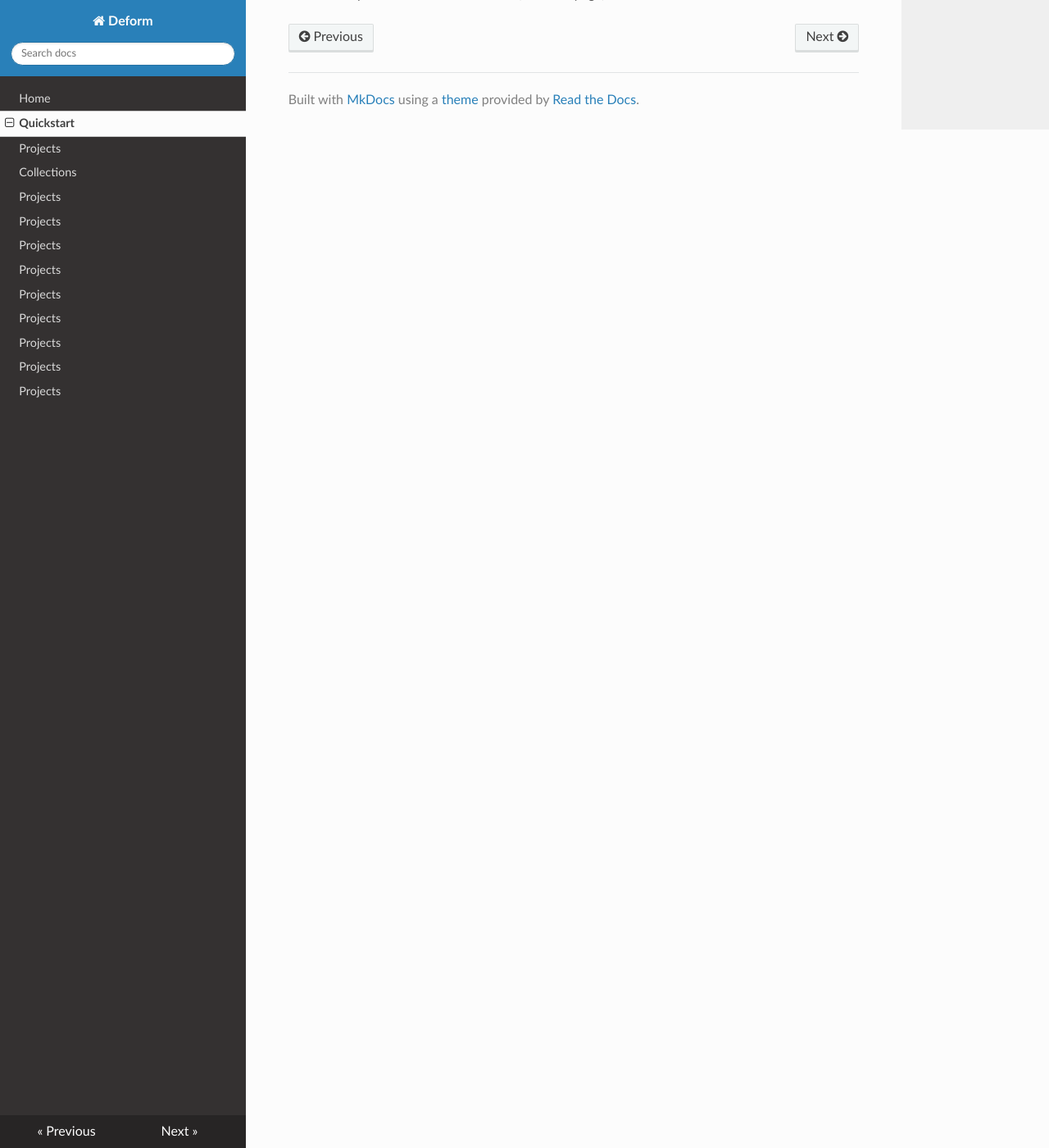
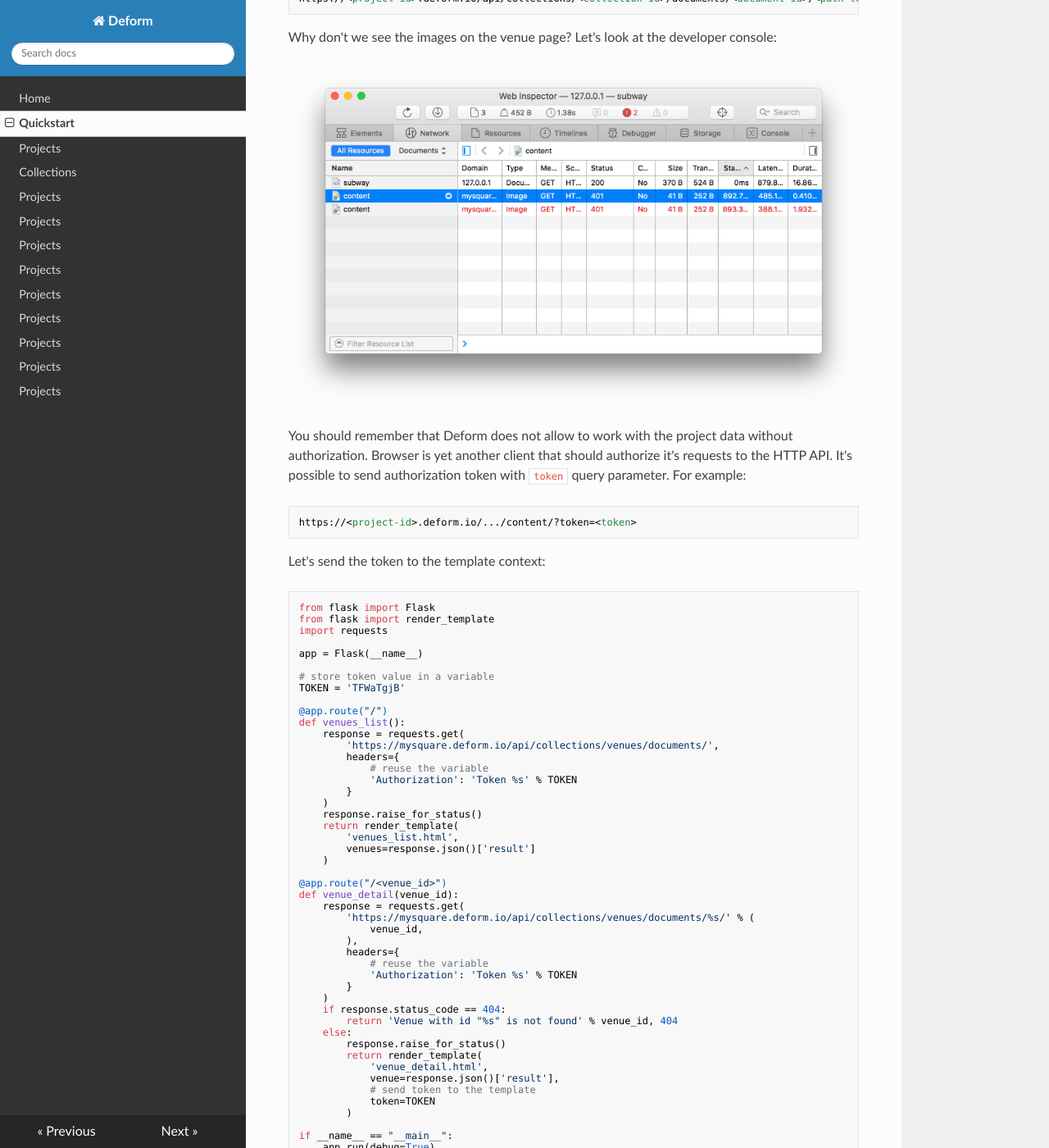
Before and after one commit to deformio/docs, an MkDocs documentation site: the page built from docs/quickstart/index.md, in a window 1280 px wide and 1400 px high, scrolled down 17248 px. Shown: the whole window at 82% size. Built offline with MkDocs 1.6.1, drawn with Linux system fonts in a browser that asks for light colours; nearby versions of some CDN libraries; old or Windows-style settings are respelled for this version of MkDocs; some of the changed text lies outside the part shown.

````diff
--- /dev/null
+++ b/docs/quickstart/examples/006/code/mysquare.py
@@ -0,0 +1,48 @@
+from flask import Flask
+from flask import render_template
+import requests
+
+app = Flask(__name__)
+
+# store token value in a variable
+TOKEN = 'TFWaTgjB'
+
+@app.route("/")
+def venues_list():
+    response = requests.get(
+        'https://mysquare.deform.io/api/collections/venues/documents/',
+        headers={
+            # reuse the variable
+            'Authorization': 'Token %s' % TOKEN
+        }
+    )
+    response.raise_for_status()
+    return render_template(
+        'venues_list.html',
+        venues=response.json()['result']
+    )
+
+@app.route("/<venue_id>")
+def venue_detail(venue_id):
+    response = requests.get(
+        'https://mysquare.deform.io/api/collections/venues/documents/%s/' % (
+            venue_id,
+        ),
+        headers={
+            # reuse the variable
+            'Authorization': 'Token %s' % TOKEN
+        }
+    )
+    if response.status_code == 404:
+        return 'Venue with id "%s" is not found' % venue_id, 404
+    else:
+        response.raise_for_status()
+        return render_template(
+            'venue_detail.html',
+            venue=response.json()['result'],
+            # send token to the template
+            token=TOKEN
+        )
+
+if __name__ == "__main__":
+    app.run(debug=True)
--- /dev/null
+++ b/docs/quickstart/examples/006/code/templates/venue_detail.html
@@ -0,0 +1,11 @@
+<div>
+  <h3>{{ venue.name }}</h3>
+  <div>
+    {% for photo in venue.photos %}
+      <!-- Use the token as the query parameter (at the and of the next line) -->
+      <img src="https://mysquare.deform.io/api/collections/venues/{{venue._id}}/photos/{{loop.index}}/content/?token={{token}}"
+           style="width: 100px; height: 100px"
+           alt="" />
+    {% endfor %}
+  </div>
+</div>
--- /dev/null
+++ b/docs/quickstart/examples/006/code/templates/venues_list.html
@@ -0,0 +1,7 @@
+<ul>
+  {% for venue in venues %}
+  <li>
+    <a href="{{ venue._id }}">{{ venue.name }}</a>
+  </li>
+  {% endfor %}
+</ul>
--- a/docs/quickstart/index.md
+++ b/docs/quickstart/index.md
@@ -605,11 +606,47 @@ Open the [http://127.0.0.1:5000/subway](http://127.0.0.1:5000/subway) page:
 
 ![venue detail](examples/005/screens/venue_detail.png)
 
+As you remember it's possible to get file's content with CLI. For retrieving
+file's content with HTTP API you can build a full url by next pattern:
+
+```
+https://<project-id>.deform.io/api/collections/<collection-id>/documents/<document-id>/<path-to-file-property>/content/
+```
+
+Why don't we see the images on the venue page? Let's look at the developer console:
+
+![developer console](examples/005/screens/developer_console.png)
+
+You should remember that Deform does not allow to work with the project data without authorization.
+Browser is yet another client that should authorize it's requests to the HTTP API.
+It's possible to send authorization token with `token` query parameter. For example:
+
+```
+https://<project-id>.deform.io/.../content/?token=<token>
+```
+
+Let's send the token to the template context:
+
+```python
+{!docs/quickstart/examples/006/code/mysquare.py!}
+```
+
+Use the token in image's content url:
+
+**templates/venue_detail.html**
+
+```html
+{!docs/quickstart/examples/006/code/templates/venue_detail.html!}
+```
+
 ## Todo:
 
+* Image resize processors
 * Reprocess images (for subway)
-
 * Geolocation
+* Search:
+    * By name
+    * By compound field (with template processors)
 
 show on map
 show location near venue (on detail page)
--- a/mkdocs.yml
+++ b/mkdocs.yml
@@ -2,6 +2,7 @@ site_name: Deform
 theme: readthedocs
 markdown_extensions:
     - markdown_include.include
+    - admonition
 pages:
 - Home: index.md
 - Quickstart: quickstart/index.md
--- a/requirements.txt
+++ b/requirements.txt
@@ -1,2 +1,3 @@
 mkdocs==0.15.2
 markdown-include==0.5.1
+invoke==0.12.2
````
Also changed, not shown: other parts of docs/quickstart/index.md (+4 -3 lines), .travis.yml (added, +12 -0 lines), tasks.py (added, +26 -0 lines), docs/quickstart/examples/005/screens/developer_console.png (added), docs/quickstart/examples/006/screens/developer_console.png (added), docs/quickstart/examples/006/screens/venue_detail.png (added), docs/quickstart/examples/006/screens/venues_list.png (added), 1 other file.
